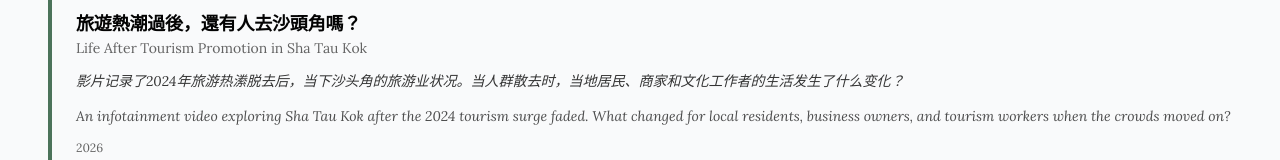
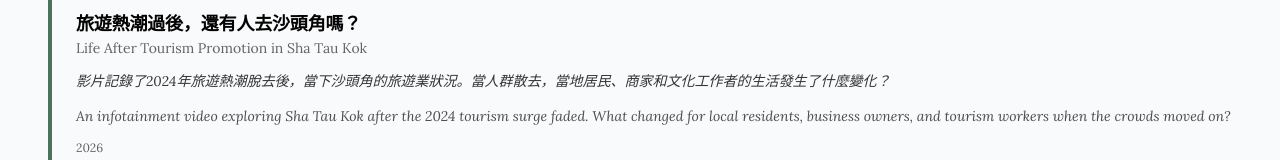
Before and after one commit to zzyang99/yang-portfolio, a React (Vite) app: page / in a window 1280 px wide. Shown: the part 1908-2068 px from the top of the page. Built offline with nearby package versions, Linux system fonts and the light colour scheme.

Commit message:
Update website content/layout

```diff
--- a/src/pages/Home.tsx
+++ b/src/pages/Home.tsx
@@ -70,7 +70,7 @@ const workItems = {
         titleEn: "Life After Tourism Promotion in Sha Tau Kok",
         titleZh: "旅遊熱潮過後，還有人去沙頭角嗎？",
         descEn: "An infotainment video exploring Sha Tau Kok after the 2024 tourism surge faded. What changed for local residents, business owners, and tourism workers when the crowds moved on?",
-        descZh: "影片记录了2024年旅游热潫脱去后，当下沙头角的旅游业状况。当人群散去时，当地居民、商家和文化工作者的生活发生了什么变化？",
+        descZh: "影片記錄了2024年旅遊熱潮脫去後，當下沙頭角的旅遊業狀況。當人群散去，當地居民、商家和文化工作者的生活發生了什麼變化？",
         url: "https://youtu.be/5CaSj4lZWyU",
         date: "2026",
       },
```
